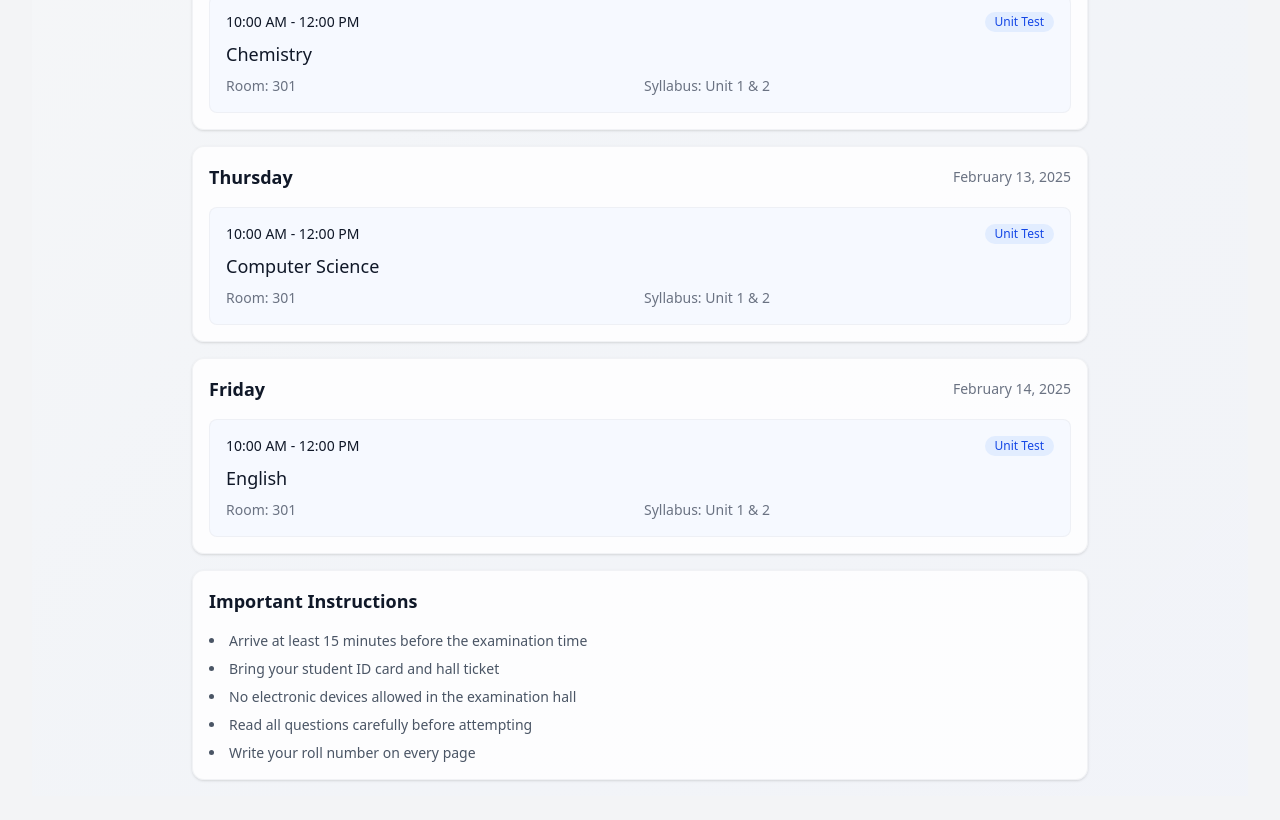
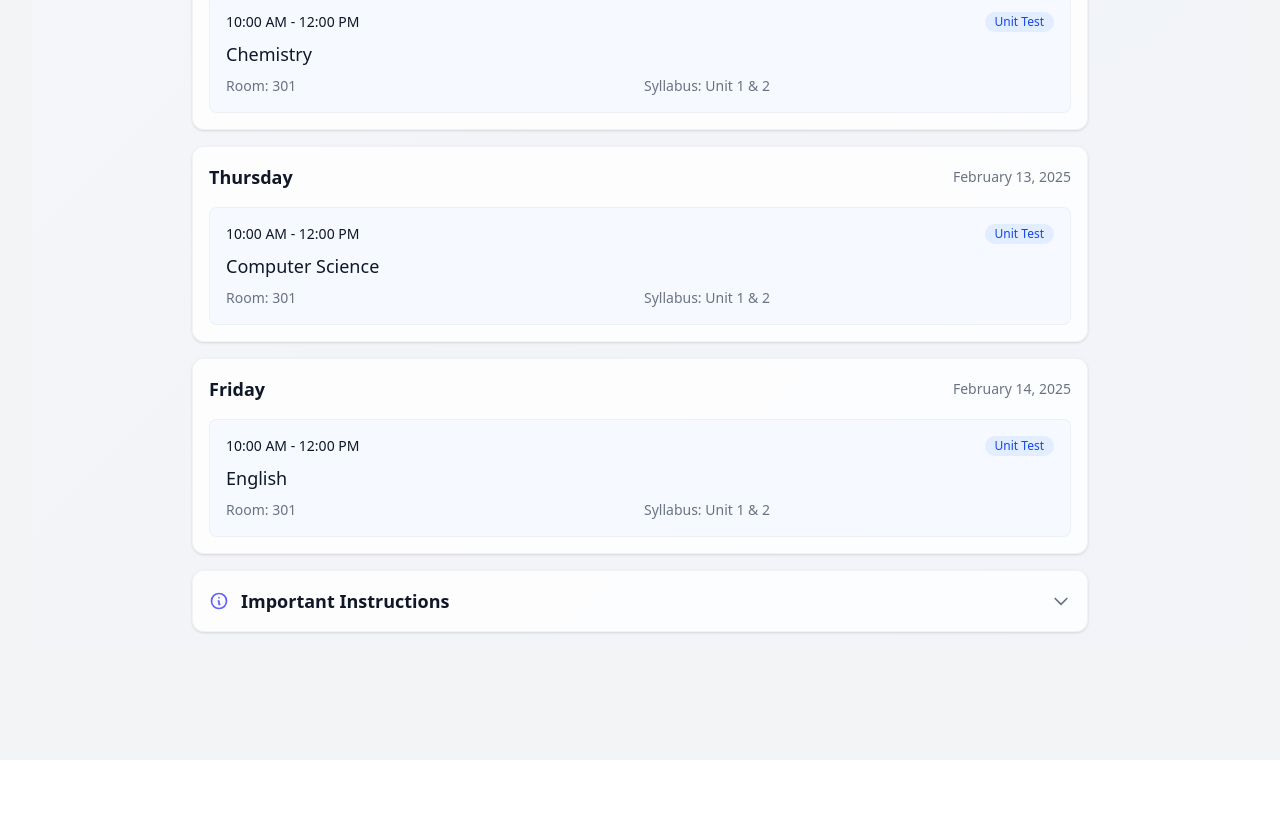
Before and after one commit to Abhi-engg/Class-Time-table, a React (Vite) app in the folder Timetable/: page /dashboard/exams in a window 1280 px wide. Shown: the part 704-1524 px from the top of the page. After the commit the page ends 1464 px from the top, so only its background shows below. Built offline with nearby package versions, Linux system fonts and the light colour scheme; sample sign-in values are in the browser's storage.

Commit message:
exam kal hai

```diff
--- a/Timetable/src/pages/dashboard/ExamView.jsx
+++ b/Timetable/src/pages/dashboard/ExamView.jsx
@@ -1,11 +1,12 @@
 import { useState, useEffect } from 'react';
-import { motion } from 'framer-motion';
+import { motion, AnimatePresence } from 'framer-motion';
 
 const ExamView = () => {
   const [isMobileView, setIsMobileView] = useState(window.innerWidth < 768);
   const [currentDate, setCurrentDate] = useState(new Date());
   const [isLoading, setIsLoading] = useState(false);
   const [weekDates, setWeekDates] = useState([]);
+  const [isInstructionsOpen, setIsInstructionsOpen] = useState(false);
 
   useEffect(() => {
     const handleResize = () => {
@@ -208,23 +209,108 @@ const ExamView = () => {
           ))}
         </div>
 
-        {/* Important Instructions */}
+        {/* Important Instructions with Dropdown Animation */}
         <motion.div
           initial={{ opacity: 0, y: 20 }}
           animate={{ opacity: 1, y: 0 }}
-          className="bg-white/80 dark:bg-gray-800/80 rounded-xl shadow-sm p-4
-                     border border-gray-200/50 dark:border-gray-700/50"
+          className="bg-white/80 dark:bg-gray-800/80 rounded-xl shadow-sm overflow-hidden
+                     border border-gray-200/50 dark:border-gray-700/50 transition-all duration-300"
         >
-          <h2 className="text-lg font-semibold text-gray-900 dark:text-white mb-4">
-            Important Instructions
-          </h2>
-          <ul className="list-disc list-inside space-y-2 text-sm text-gray-600 dark:text-gray-300">
-            <li>Arrive at least 15 minutes before the examination time</li>
-            <li>Bring your student ID card and hall ticket</li>
-            <li>No electronic devices allowed in the examination hall</li>
-            <li>Read all questions carefully before attempting</li>
-            <li>Write your roll number on every page</li>
-          </ul>
+          <motion.button
+            onClick={() => setIsInstructionsOpen(!isInstructionsOpen)}
+            className="w-full p-4 flex items-center justify-between text-left
+                       hover:bg-gray-50/50 dark:hover:bg-gray-700/50 transition-colors"
+            whileHover={{ scale: 1.01 }}
+            whileTap={{ scale: 0.99 }}
+          >
+            <div className="flex items-center gap-3">
+              <svg
+                className="w-5 h-5 text-indigo-500 dark:text-indigo-400"
+                fill="none"
+                stroke="currentColor"
+                viewBox="0 0 24 24"
+              >
+                <path
+                  strokeLinecap="round"
+                  strokeLinejoin="round"
+                  strokeWidth={2}
+                  d="M13 16h-1v-4h-1m1-4h.01M21 12a9 9 0 11-18 0 9 9 0 0118 0z"
+                />
+              </svg>
+              <h2 className="text-lg font-semibold text-gray-900 dark:text-white">
+                Important Instructions
+              </h2>
+            </div>
+            <motion.svg
+              className="w-5 h-5 text-gray-500 dark:text-gray-400"
+              fill="none"
+              stroke="currentColor"
+              viewBox="0 0 24 24"
+              animate={{ rotate: isInstructionsOpen ? 180 : 0 }}
+              transition={{ duration: 0.3 }}
+            >
+              <path
+                strokeLinecap="round"
+                strokeLinejoin="round"
+                strokeWidth={2}
+                d="M19 9l-7 7-7-7"
+              />
+            </motion.svg>
+          </motion.button>
+
+          <AnimatePresence>
+            {isInstructionsOpen && (
+              <motion.div
+                initial={{ height: 0, opacity: 0 }}
+                animate={{ height: "auto", opacity: 1 }}
+                exit={{ height: 0, opacity: 0 }}
+                transition={{ duration: 0.3 }}
+                className="border-t border-gray-200 dark:border-gray-700"
+              >
+                <motion.div
+                  initial={{ y: -10 }}
+                  animate={{ y: 0 }}
+                  exit={{ y: -10 }}
+                  className="p-4 space-y-4"
+                >
+                  {[
+                    { icon: "⏰", text: "Arrive at least 15 minutes before the examination time" },
+                    { icon: "🪪", text: "Bring your student ID card and hall ticket" },
+                    { icon: "📱", text: "No electronic devices allowed in the examination hall" },
+                    { icon: "📝", text: "Read all questions carefully before attempting" },
+                    { icon: "🔢", text: "Write your roll number on every page" }
+                  ].map((instruction, index) => (
+                    <motion.div
+                      key={index}
+                      initial={{ opacity: 0, x: -20 }}
+                      animate={{ opacity: 1, x: 0 }}
+                      transition={{ delay: index * 0.1 }}
+                      className="flex items-start gap-3 p-3 rounded-lg
+                                 bg-gray-50/50 dark:bg-gray-700/50
+                                 hover:bg-gray-100/50 dark:hover:bg-gray-600/50
+                                 transition-colors duration-200"
+                    >
+                      <span className="text-xl">{instruction.icon}</span>
+                      <span className="text-sm text-gray-600 dark:text-gray-300">
+                        {instruction.text}
+                      </span>
+                    </motion.div>
+                  ))}
+
+                  <motion.div
+                    initial={{ opacity: 0 }}
+                    animate={{ opacity: 1 }}
+                    className="mt-4 p-3 rounded-lg bg-indigo-50/50 dark:bg-indigo-900/20
+                               border border-indigo-100 dark:border-indigo-800"
+                  >
+                    <p className="text-sm text-indigo-600 dark:text-indigo-400 font-medium">
+                      Note: Failure to comply with these instructions may result in disciplinary action.
+                    </p>
+                  </motion.div>
+                </motion.div>
+              </motion.div>
+            )}
+          </AnimatePresence>
         </motion.div>
       </div>
     </div>
```
